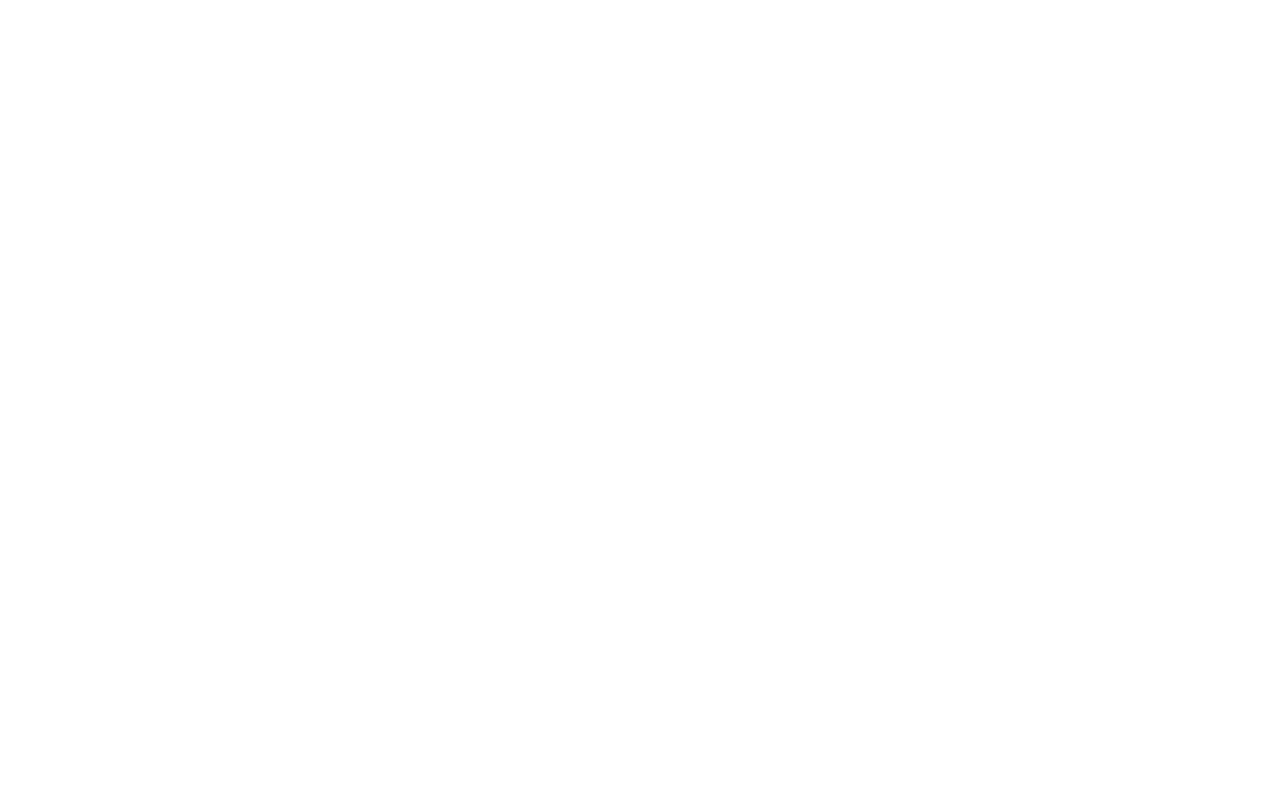
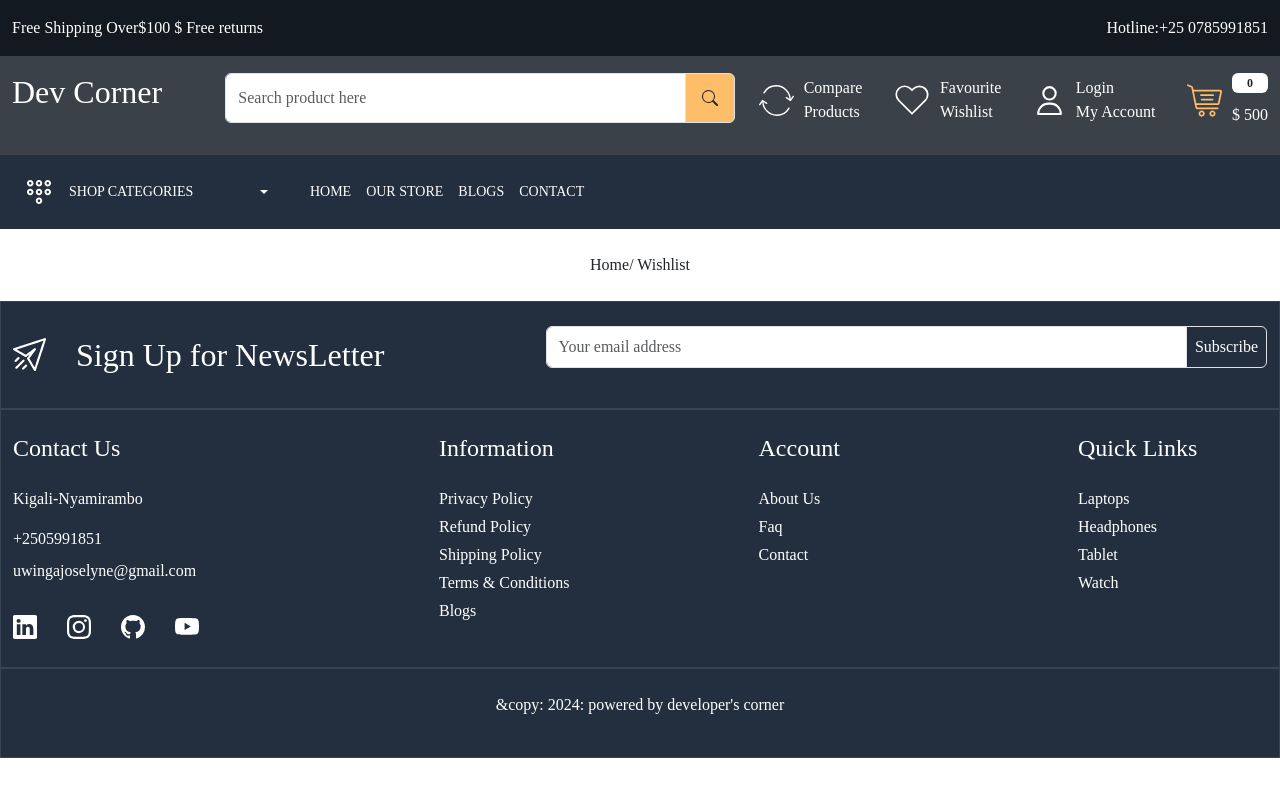
Before and after one commit to uwingabirejoselyne/learn-ecommerce-ui, a React (Create React App) app: page /wishlist in a window 1280 px wide. Before the commit this address had no page. Shown: the top 796 px of the page. Built offline with nearby package versions, Linux system fonts and the light colour scheme.

Commit message:
created wishlist route

```diff
--- a/src/App.js
+++ b/src/App.js
@@ -8,6 +8,7 @@ import Contact from './pages/Contact';
 import OurStore from './pages/OurStore';
 import Blog from './pages/Blog';
 import CompareProduct from './pages/CompareProduct';
+import Wishlist from './pages/Wishlist';
 
 function App() {
   return (<>
@@ -20,6 +21,7 @@ function App() {
           <Route path='store' element={<OurStore/>}></Route>
           <Route path='blog' element={<Blog/>}></Route>
           <Route path='compare-product' element={<CompareProduct/>}></Route>
+          <Route path='wishlist' element={<Wishlist/>}></Route>
         </Route>
       </Routes>
     </BrowserRouter>
--- a/src/pages/Wishlist.js
+++ b/src/pages/Wishlist.js
@@ -5,8 +5,8 @@ import BreadCrumb from '../components/BreadCrumb'
 const Wishlist = () => {
     return (
         <>
-            <Meta title={"Compare Product"} />
-            <BreadCrumb title="Compare Product" />
+            <Meta title={"Wishlist"} />
+            <BreadCrumb title="Wishlist" />
         </>
     )
 }
```
